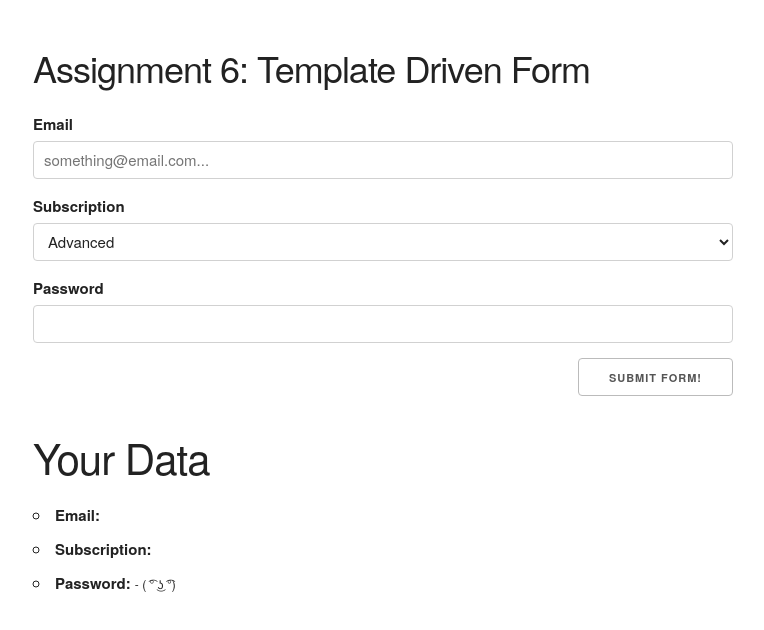
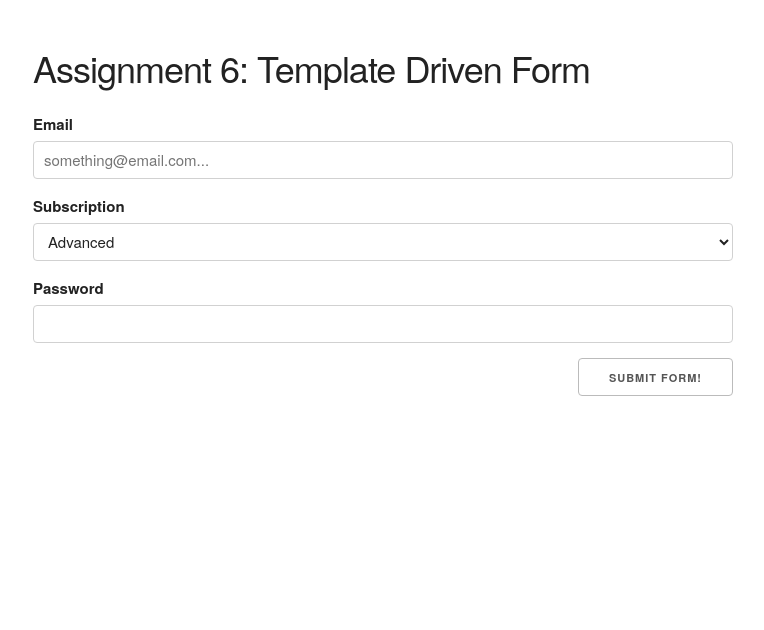
Before and after one commit to du-almeidalima/angular-course, an Angular app: page / in a window 1280 px wide. Shown: the top 630 px of the page, without its empty margins (257-1021 px from the left). Built offline with nearby package versions, Linux system fonts and the light colour scheme.

Commit message:
Section 15: Assignment 6 Improvements

```diff
--- a/src/app/app.component.html
+++ b/src/app/app.component.html
@@ -29,13 +29,13 @@
     </div>
     <div class="row">
       <div class="twelve columns">
-        <button class="u-pull-right" type="submit">Submit Form!</button>
+        <button class="u-pull-right" [ngClass]="f.valid ? 'button-primary' : ''" type="submit">Submit Form!</button>
       </div>
     </div>
   </form>
 
   <!-- UserData -->
-  <div class="row">
+  <div class="row" *ngIf="this.formSub.submitted">
     <div class="twelve columns">
       <h2>Your Data</h2>
       <ul>
```
